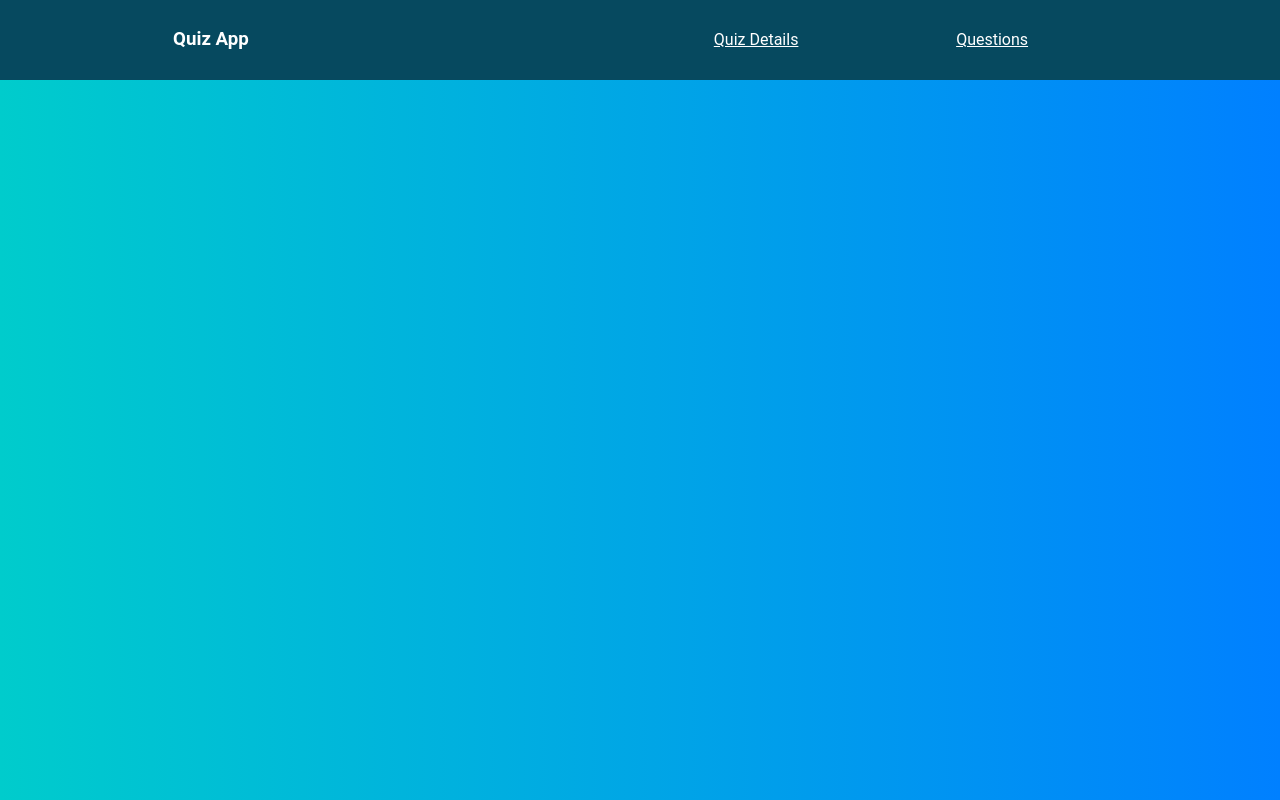
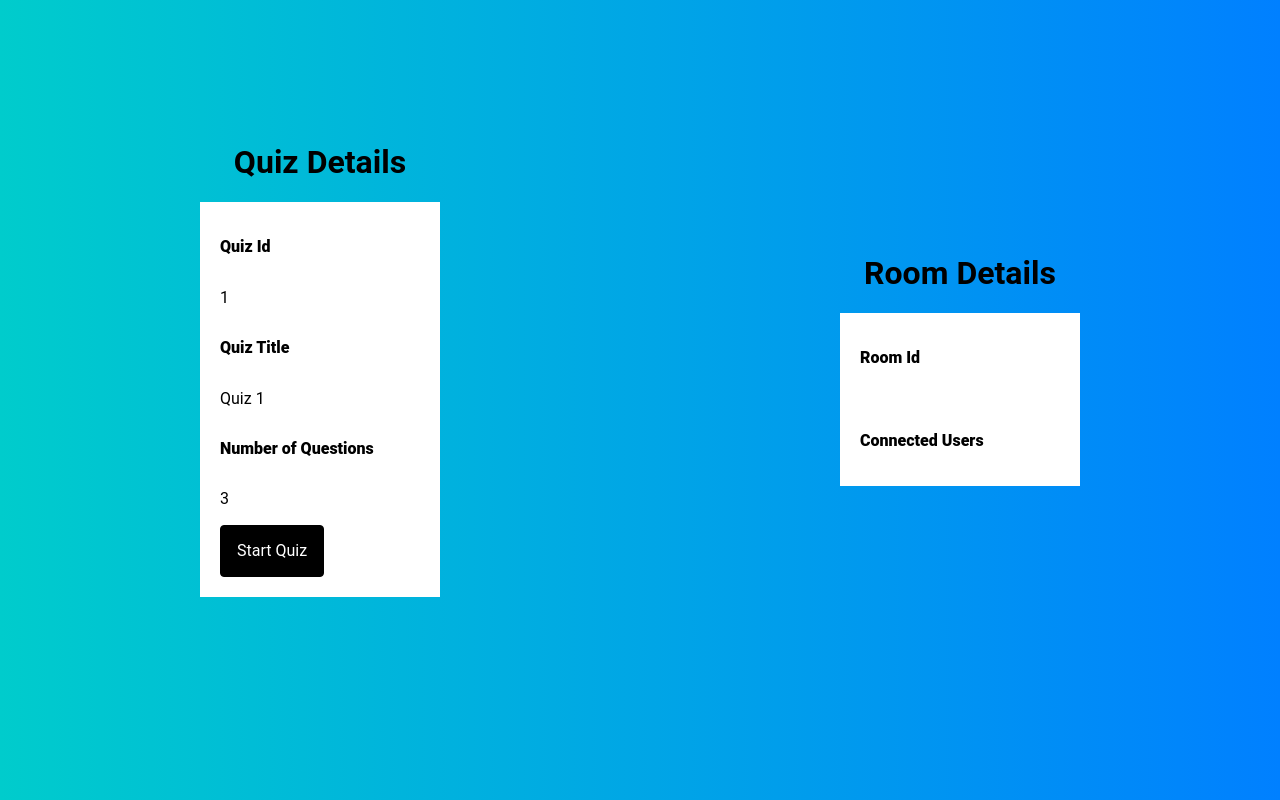
Before and after one commit to NilmaniKulaweera/QuizApp, a React (Create React App) app in the folder frontend/: page /Home in a window 1280 px wide. Built offline with nearby package versions, Linux system fonts and the light colour scheme.

Commit message:
added the next button and navigate to the next question

```diff
--- a/frontend/src/App.js
+++ b/frontend/src/App.js
@@ -21,7 +21,7 @@ class App extends React.Component {
             <div>
                 <Router>
                     <Route path="/" exact component={Start} />
-                    <Route path="/Home" exact component={Home} />
+                    <Route path="/Home" handler={Home} component={Home} ></Route>
                     <Route path="/Join" exact component={Join} />
                     <Route path="/Error" exact component={Error} />
                 </Router>
--- a/frontend/src/components/homePage/Home.css
+++ b/frontend/src/components/homePage/Home.css
@@ -24,3 +24,11 @@ html, body {
     align-items: center;
     list-style: none;
   }
+  .quiz-details-container{
+    display: flex;
+    align-items: stretch;
+    justify-content: space-around;
+    text-align: center;
+    flex-direction: row;
+    height: 90vh;
+}
--- a/frontend/src/components/homePage/Home.js
+++ b/frontend/src/components/homePage/Home.js
@@ -3,9 +3,10 @@ import './Home.css';
 import { getQuizDetails } from '../../services/BackEndService';
 import QuizObject from '../../models/QuizObject';
 import { emitCreateRoom, isSocketConnected, socketInstantiatedObservable, roomcreatedObservable, newUserJoinedObservable, disconnectPeerObservable } from '../../services/SocketIoService';
-import QuizDetailContainer from '../../containers/quizDetailContainer/QuizDetailContainer';
 import Question from '../question/Question';
-import { BrowserRouter as Router, Switch, Route, Link } from 'react-router-dom';
+import { BrowserRouter as Router, Switch, Route } from 'react-router-dom';
+import QuizDetail from '../../components/shared/quizDetail/QuizDetail';
+import RoomDetail from '../../components/shared/roomDetail/RoomDetail';
 
 let socketInstantiatedSubscription;
 let roomcreatedSubscription;
@@ -84,28 +85,12 @@ class Home extends React.Component {
     render() {
         return (
             <Router>
-                <div>
-                <nav>
-                    <h3>Quiz App</h3>
-                    <ul className="nav-links">
-                        <Link style={{color:'white'}} to={
-                            {
-                                pathname: "/quiz",
-                                state: this.state
-                            }
-                        }>Quiz Details</Link>
-                        <Link style={{color:'white'}} to={
-                            {
-                                pathname: "/questions",
-                                state: this.state
-                            }
-                        }>Questions</Link>
-                    </ul>
-                </nav>
-                <Switch>
-                    <Route exact path="/quiz"  component={QuizDetailContainer} />
-                    <Route exact path="/questions"  component={Question} />
-                </Switch>
+                <div className='quiz-details-container'>
+                    <QuizDetail quizObject={this.state.quizObject}></QuizDetail>
+                    <RoomDetail roomId={this.state.pinNumber} usernames={this.state.usernames}></RoomDetail>
+                    <Switch>
+                        <Route exact path="/Home/quiz" handler={Question} component={Question} />
+                    </Switch>
                 </div>
             </Router>
         )
--- a/frontend/src/components/question/Question.js
+++ b/frontend/src/components/question/Question.js
@@ -1,9 +1,13 @@
 import React from 'react';
 import { getQuestionDetails } from '../../services/BackEndService';
 import QuestionObject from '../../models/QuizObject';
+import './Question.css';
+import { emitSendQuestion, socketInstantiatedObservable } from '../../services/SocketIoService';
+
+let socketInstantiatedSubscription;
 
 class Question extends React.Component {
-    questions;
+    questions = [];
 
     constructor() {
         super();
@@ -16,22 +20,38 @@ class Question extends React.Component {
         this.getQuestions();
     }
 
+    componentWillUnmount() {
+        socketInstantiatedSubscription.unsubscribe();
+    }
+
     getQuestions() {
         this.questions = getQuestionDetails();
         this.setState({questionObject: this.questions[this.state.questionNumber]});
+        socketInstantiatedSubscription = socketInstantiatedObservable.subscribe((value) => {
+            if (value === 1) {
+                emitSendQuestion(this.questions[0].question);
+            }
+        });
     }
 
     buttonClicked = () => {
+        emitSendQuestion(this.questions[this.state.questionNumber + 1].question);
         this.setState({questionObject: this.questions[this.state.questionNumber + 1]});
         this.setState({questionNumber: this.state.questionNumber+1});
     }
 
     render() {
-        console.log("render");
         return (
+            <div className="quiz-details pa2">
                 <div>
-                <h1>{this.state.questionObject.question}</h1>
-                <h1>{this.state.questionObject.questionId}</h1>
+                    <h1>Questions</h1>
+                </div>
+                <div className="card-content" style={{width: "100%"}}>
+                    <h3>question number {this.state.questionNumber + 1} out of {this.questions.length}</h3>
+                    <p className="fw9">Question Id</p>
+                    <p>{this.state.questionObject.questionId}</p>
+                    <p className="fw9">Question</p>
+                    <p>{this.state.questionObject.question}</p>
                     <button
                             className='tc pa3 ba b--black bg-black white br2'
                             style={{cursor: "pointer"}}
@@ -39,10 +59,10 @@ class Question extends React.Component {
                             onClick={this.buttonClicked}
                         >Next Question</button>
                 </div>
+
+            </div>
         );
     }
-
-
 }
 
 export default Question;
--- a/frontend/src/components/shared/quizDetail/QuizDetail.js
+++ b/frontend/src/components/shared/quizDetail/QuizDetail.js
@@ -1,5 +1,6 @@
 import React from 'react';
 import './QuizDetail.css';
+import { Link } from 'react-router-dom';
 
 const QuizDetail = (props) => {
     const { quizObject } = props;
@@ -16,7 +17,9 @@ const QuizDetail = (props) => {
                 <p>{ quizObject.quizTitle }</p>
                 <p className="fw9">Number of Questions</p>
                 <p>{ quizObject.numberOfQuestions }</p>
-                <button className='tc pa3 ba b--black bg-black white br2' style={{cursor: "pointer", width: "100%"}}>Start Quiz</button>
+                <Link to="/Home/quiz">
+                        <button className='tc pa3 ba b--black bg-black white br2' style={{cursor: "pointer", width: "100%"}}>Start Quiz</button>
+                </Link>
             </div>
         </div>
     );
--- a/frontend/src/containers/quizDetailContainer/QuizDetailContainer.css
+++ /dev/null
@@ -1,8 +0,0 @@
-.quiz-details-container{
-    display: flex;
-    align-items: stretch;
-    justify-content: space-around;
-    text-align: center;
-    flex-direction: row;
-    height: 90vh;
-}
--- a/frontend/src/containers/quizDetailContainer/QuizDetailContainer.js
+++ /dev/null
@@ -1,21 +0,0 @@
-import React from 'react';
-import './QuizDetailContainer.css';
-import QuizDetail from '../../components/shared/quizDetail/QuizDetail';
-import RoomDetail from '../../components/shared/roomDetail/RoomDetail';
-import {useLocation} from "react-router-dom";
-
-const QuizDetailContainer = (props) => {
-
-    let location = useLocation();
-    console.log(location.state);
-
-    return (
-        <div className='quiz-details-container'>
-            <QuizDetail quizObject={location.state.quizObject}></QuizDetail>
-            <RoomDetail roomId={location.state.pinNumber} usernames={location.state.usernames}></RoomDetail>
-        </div>
-    );
-
-}
-
-export default QuizDetailContainer;
--- a/frontend/src/data/Data.js
+++ b/frontend/src/data/Data.js
@@ -17,19 +17,19 @@ export const questionDetails = `[
     {
         "questionId": "1-1",
         "correspondingQuizId": "1",
-        "question": "Question 1",
+        "question": "What is the capital of England ?",
         "correctAnswerId": "1-1-B"
     },
     {
         "questionId": "1-2",
         "correspondingQuizId": "1",
-        "question": "Question 2",
+        "question": "What is 5+8 ?",
         "correctAnswerId": "1-2-C"
     },
     {
         "questionId": "1-3",
         "correspondingQuizId": "1",
-        "question": "Question 3",
+        "question": "What is OOP ?",
         "correctAnswerId": "1-3-A"
     }
 ]`;
--- a/frontend/src/services/SocketIoService.js
+++ b/frontend/src/services/SocketIoService.js
@@ -48,6 +48,11 @@ export function emitDisconnectPeer(data) {
     socket.emit('disconnectPeer', data);
 }
 
+export function emitSendQuestion(question) {
+    console.log("emitted question to peers: ", question);
+    socket.emit('sendQuestion', question);
+}
+
 export function isSocketConnected() {
     console.log ("socket connected", socket.connected);
     return socket.connected;
```
Also changed, not shown: 1 other file (tests, documents, lock files or other folders). Lines whose indentation alone changed are shown as unchanged.
